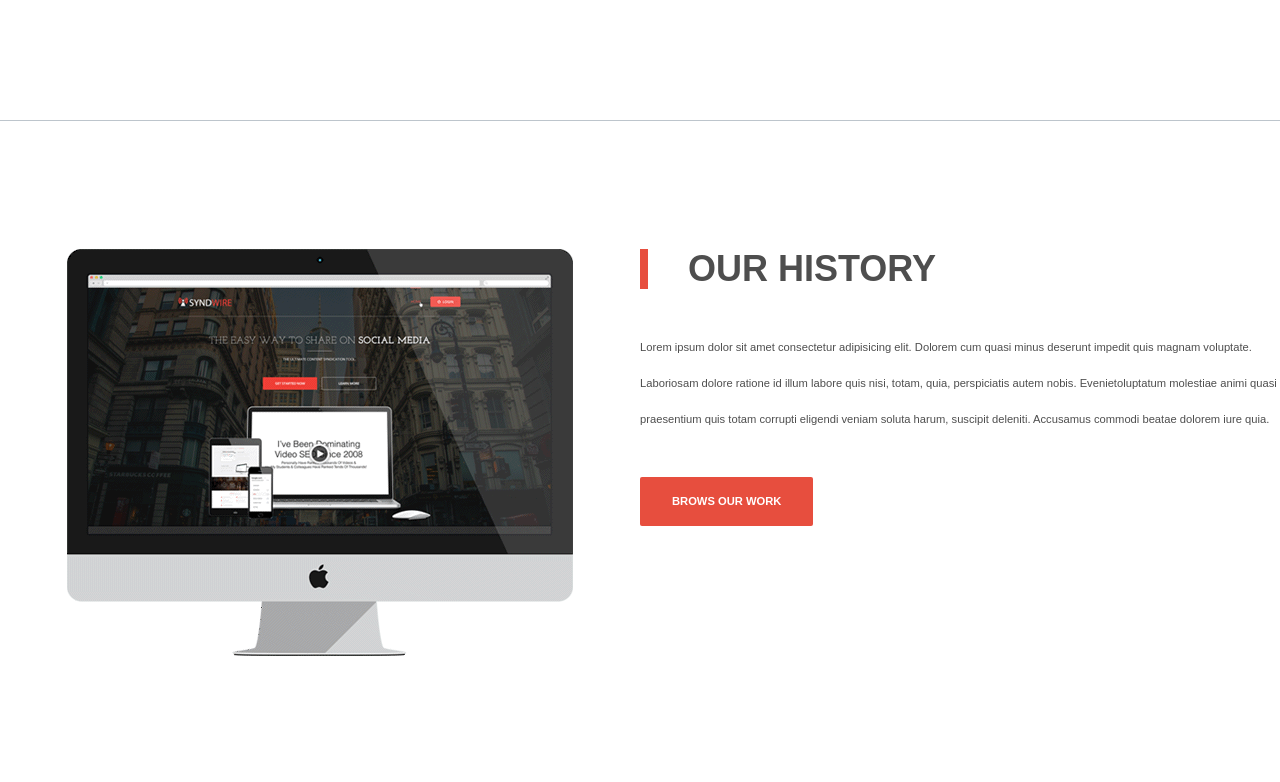
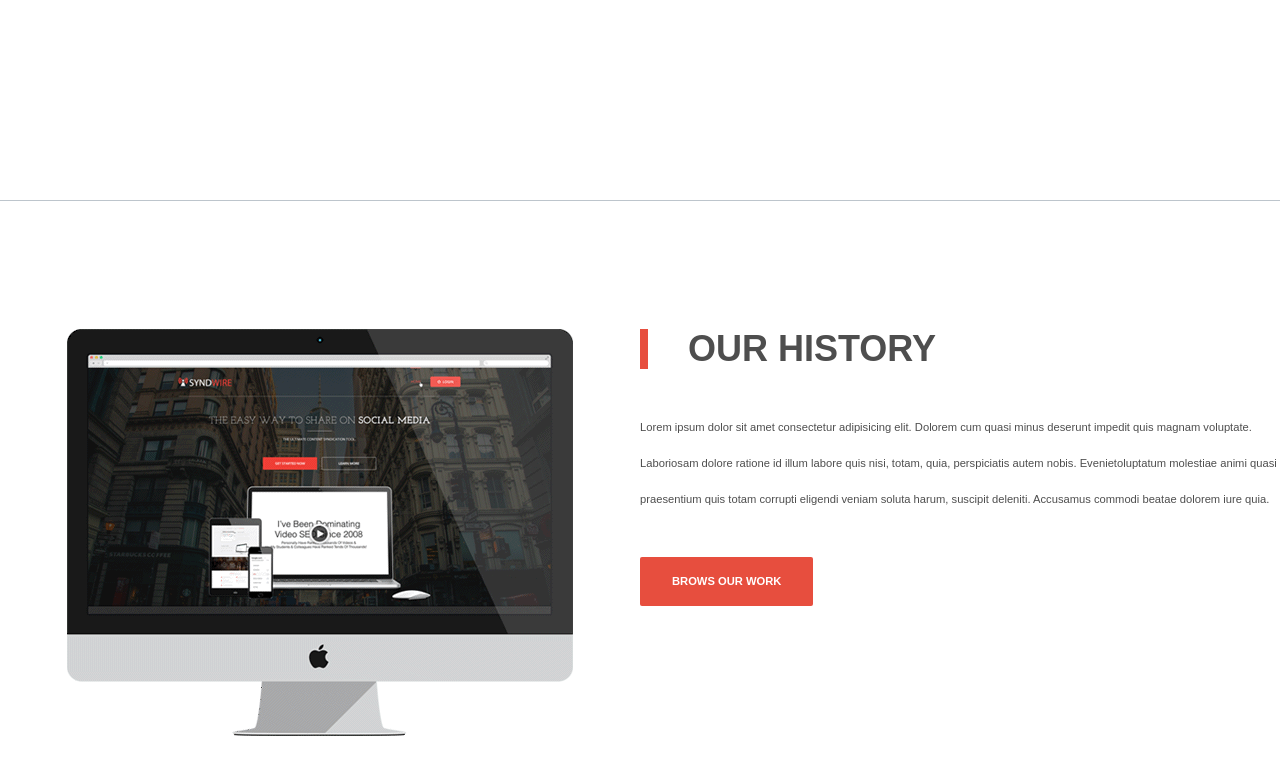
Before and after one commit to Abed001/binotemplate, a React (Vite) app: page / in a window 1280 px wide. Shown: the part 1100-1882 px from the top of the page. Built offline with nearby package versions, Linux system fonts and the light colour scheme.

Commit message:
improved spacing

```diff
--- a/src/App.jsx
+++ b/src/App.jsx
@@ -11,14 +11,15 @@ function App() {
 
 
     <div className='relative flex flex-col w-[100%] h-screen gap-y-5 '>
-    { /* <div className='z-100 fixed'> <Header /></div>*/}
+      <div className='mb-[700px] md:mb-10 lg:mb-40'> <Home /></div>
 
-      <Home />
-      <div className=' border-t-[0.5px] border-grayishblue h-[100vh] mt-[100vh] md:mt-[20vh] lg:mt-[10vh]'>
-        <Aboutus />
+{/*      <div className=' border-t-[0.5px] border-grayishblue h-[100vh] mt-[100vh] md:mt-[20vh] lg:mt-[10vh]'>
+*/}
+<div className='border-t-[0.5px] border-grayishblue mb-[200px] lg:mb-40'>
+    <Aboutus />
       </div>
 
-      <div className='  h-[100vh] mt-[100vh] md:mt-[20vh] lg:mt-[120vh]'>
+      <div className=' '>
         <Portfolio />
       </div>
 
```
